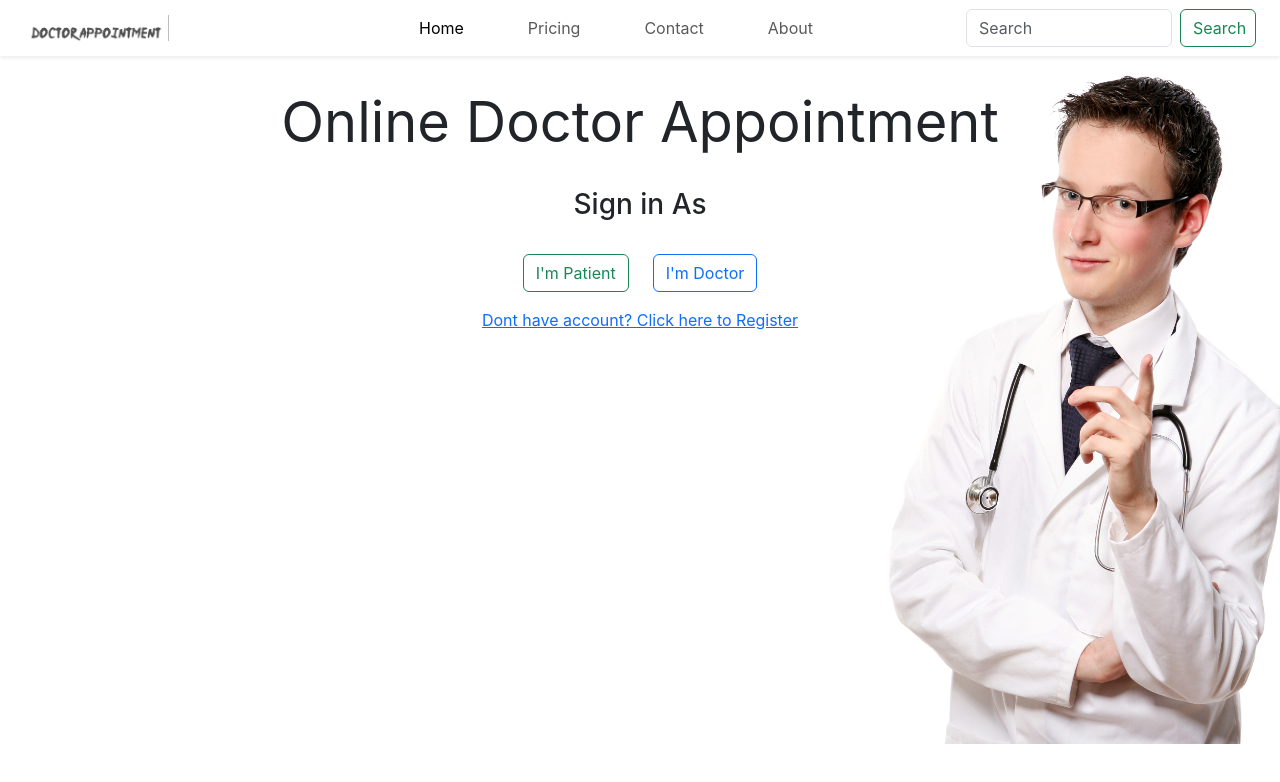
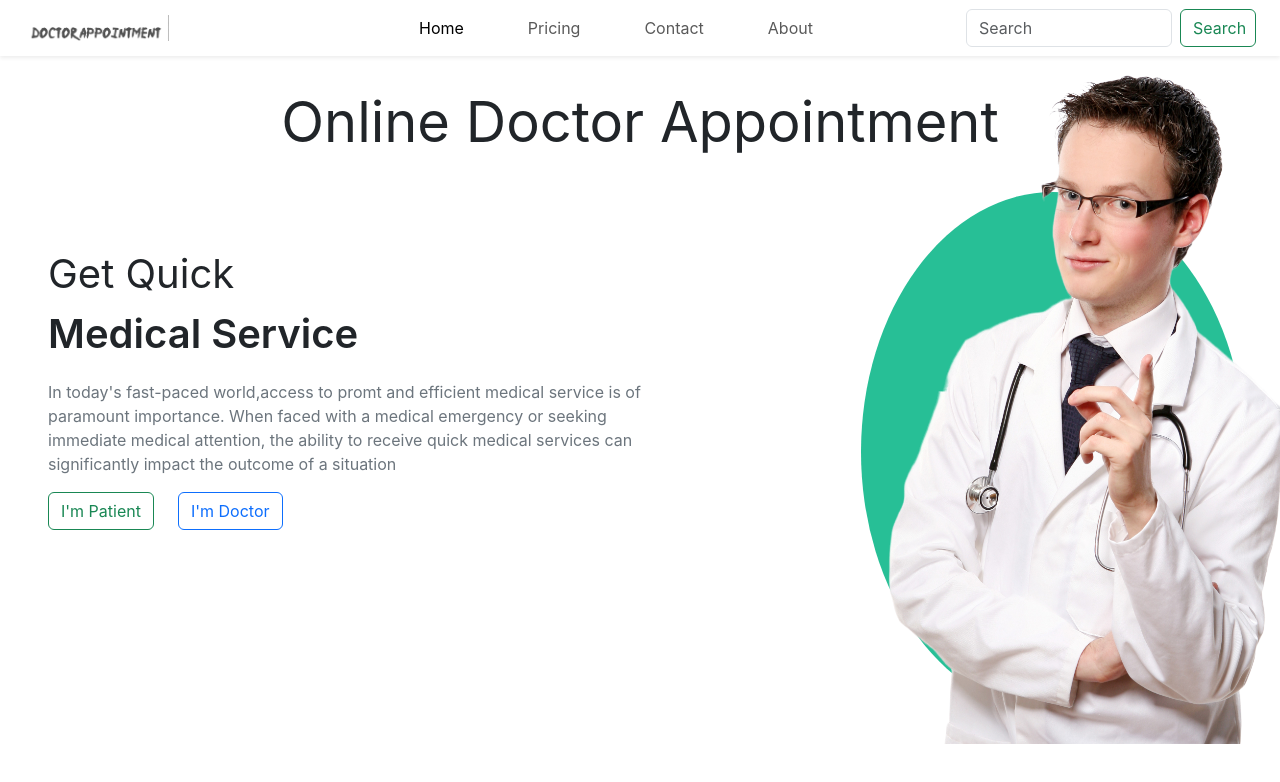
Before and after one commit to Sarthak543/Online-Doctor-Appointment, a React (Create React App) app: page / in a window 1280 px wide. Shown: the top 782 px of the page. Built offline with nearby package versions, Linux system fonts and the light colour scheme.

Commit message:
improve landing page

```diff
--- a/src/components/Home.jsx
+++ b/src/components/Home.jsx
@@ -4,22 +4,11 @@ import { Link } from "react-router-dom";
 
 export default function Home() {
   const a = useContext(documentContext);
-  const { bg, setbg } = a;
   const { signIn, setSignIn } = a;
-
-  useEffect(() => {
-    setbg("../HomePage.png");
-  }, []);
 
   useEffect(() => {
     console.log("Default value is set to : ", signIn);
   }, []);
-
-  const imageStyle = {
-    height: "28vh",
-    width: "15vw",
-    cursor: "pointer",
-  };
 
   const signInHandler = async (event) => {
     const name = event.target.name;
@@ -30,25 +19,47 @@ export default function Home() {
   return (
     <>
       <div className="home_div_bg">
+        <div className=" green-bg"></div>
         <img className="img_bg" src="../HomePage.png" alt="" srcset="" />
       </div>
       <div className="container text-center d-flex justify-content-center align-items-center flex-column gap-4 mt-4">
         <span style={{ fontSize: "7vh" }}>Online Doctor Appointment</span>
-        <h3 className=" text-center">Sign in As</h3>
-        <div>
-          <Link to={"PatientRegistration"}>
-            <button className="btn btn-outline-success me-4">
-              I'm Patient
-            </button>
-          </Link>
-          <Link to={"DocterRegistration/form1"}>
-            <button className="btn btn-outline-primary">I'm Doctor</button>
-          </Link>
-        </div>
       </div>
-      <p className="text-center mt-3">
-        <Link to={"Register"}>Dont have account? Click here to Register</Link>
-      </p>
+
+      <div
+        className="d-flex flex-column ms-5 w-50"
+        style={{ marginTop: "10vh" }}
+      >
+        <p className="fs-1 mb-0">Get Quick</p>
+        <p className="fs-1 fw-semibold">Medical Service</p>
+        <p className="text-secondary">
+          In today's fast-paced world,access to promt and efficient medical
+          service is of paramount importance. When faced with a medical
+          emergency or seeking immediate medical attention, the ability to
+          receive quick medical services can significantly impact the outcome of
+          a situation
+        </p>
+      </div>
+      <div className="ms-5">
+        <Link to={"signIn"}>
+          <button
+            className="btn btn-outline-success me-4"
+            name="patient"
+            onClick={signInHandler}
+          >
+            I'm Patient
+          </button>
+        </Link>
+        <Link to={"signIn"}>
+          <button
+            className="btn btn-outline-primary"
+            name="Doctor"
+            onClick={signInHandler}
+          >
+            I'm Doctor
+          </button>
+        </Link>
+      </div>
     </>
   );
 }
```
